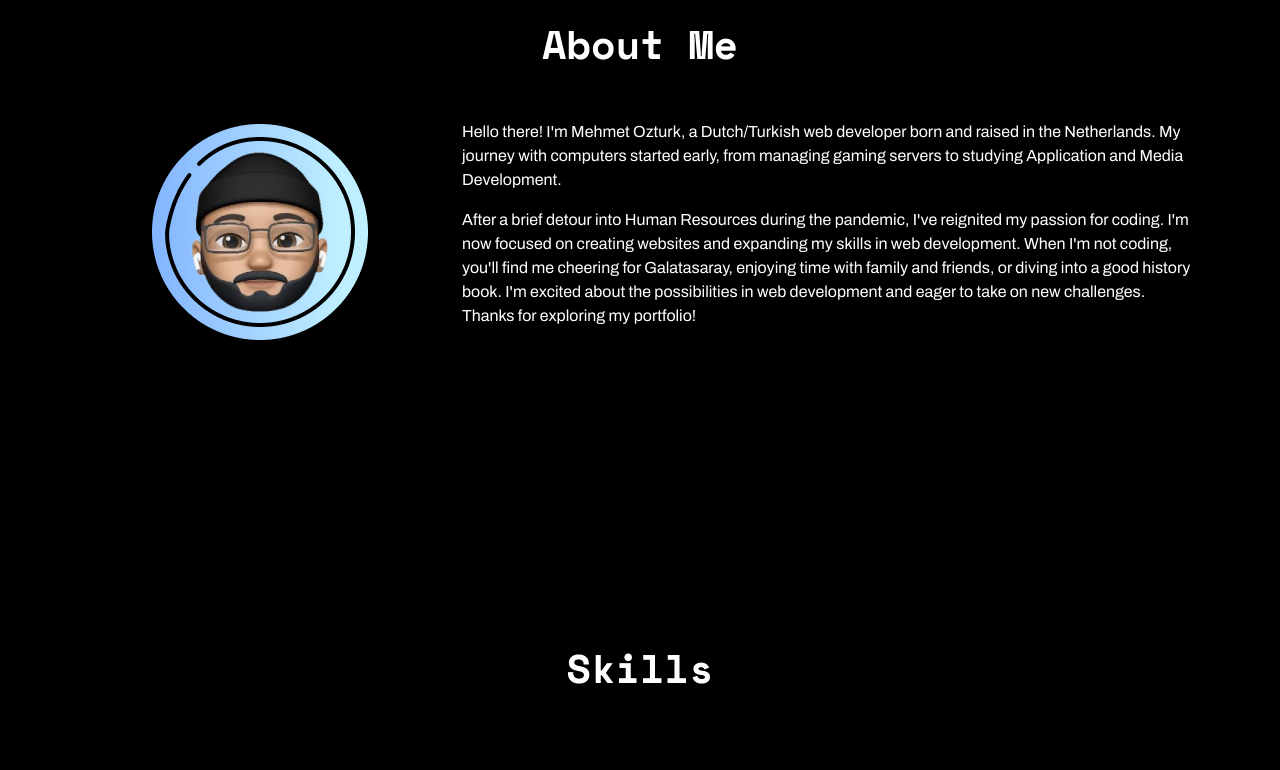
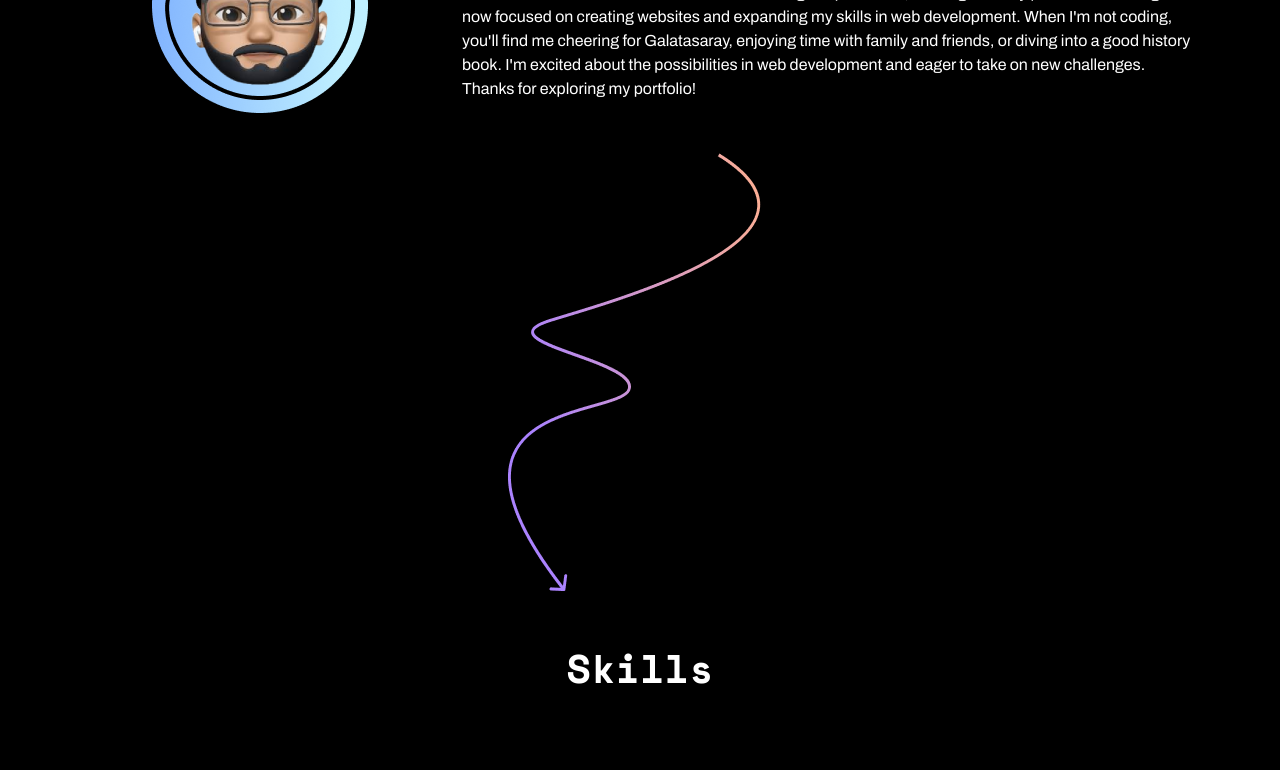
Before and after one commit to memooh/portfolio, a React (Vite) app: page / in a window 1280 px wide. Shown: the part 1052-1822 px from the top of the page. Built offline with nearby package versions, Linux system fonts and the light colour scheme.

Commit message:
added projects, not initialized, added line

```diff
--- a/src/components/AboutMe/AboutMe.jsx
+++ b/src/components/AboutMe/AboutMe.jsx
@@ -1,34 +1,42 @@
 import "./AboutMe.css";
 
-import avatar from '/hero/avatar.png';
+import avatar from "/hero/avatar.png";
+import lb from "/images/linebreaker.png";
 
 const AboutMe = () => {
   return (
-    <section className="aboutMe mt-5 vh-100 d-flex align-items-center">
+    <section className="aboutMe d-flex vh-100 align-items-center mt-5 mb-5">
       <div className="container">
         <h2 className="text-center mb-4">About Me</h2>
         <div className="row align-items-center">
           <div className="col-md-4 d-flex align-items-center justify-content-center">
-            <img src={avatar} alt="Avatar of me. Memoji from Apple Iphone" className="img-fluid avatar" />
+            <img
+              src={avatar}
+              alt="Avatar of me. Memoji from Apple Iphone"
+              className="img-fluid avatar"
+            />
           </div>
           <div className="col-md-8">
             <p className="about-content">
               Hello there! I'm Mehmet Ozturk, a Dutch/Turkish web developer born
               and raised in the Netherlands. My journey with computers started
               early, from managing gaming servers to studying Application and
-              Media Development. </p>
+              Media Development.{" "}
+            </p>
 
-              <p className="about-content">
-              After a brief detour into Human Resources
-              during the pandemic, I've reignited my passion for coding. I'm now
-              focused on creating websites and expanding my skills in web
-              development. When I'm not coding, you'll find me cheering for
-              Galatasaray, enjoying time with family and friends, or diving into
-              a good history book. I'm excited about the possibilities in web
-              development and eager to take on new challenges. Thanks for
-              exploring my portfolio!
+            <p className="about-content">
+              After a brief detour into Human Resources during the pandemic,
+              I've reignited my passion for coding. I'm now focused on creating
+              websites and expanding my skills in web development. When I'm not
+              coding, you'll find me cheering for Galatasaray, enjoying time
+              with family and friends, or diving into a good history book. I'm
+              excited about the possibilities in web development and eager to
+              take on new challenges. Thanks for exploring my portfolio!
             </p>
           </div>
+        </div>
+        <div className="text-center">
+          <img src={lb} alt="Break line" className="img-fluid" />
         </div>
       </div>
     </section>
--- a/src/components/Skills/Skills.jsx
+++ b/src/components/Skills/Skills.jsx
@@ -1,5 +1,7 @@
 import React from "react";
 import "./Skills.css";
+
+import lb from "/images/linebreaker.png";
 
 const skills = [
   { name: "MySQL Database Management", level: 4 },
```
Also changed, not shown: src/components/Projects/Project.jsx (added, +13 -0 lines), public/images/linebreaker.png (added), public/images/lineleft.png (added), src/components/Projects/Projects.css (added).
